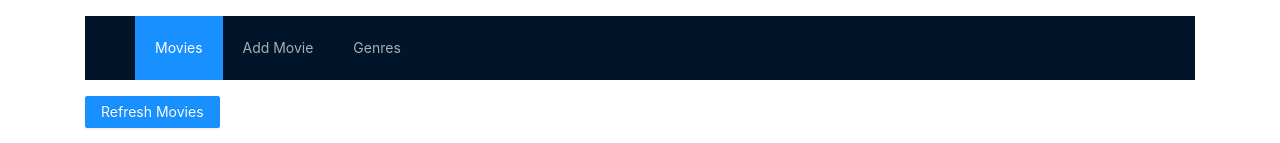
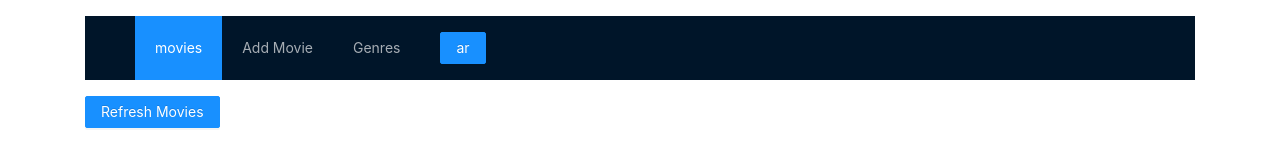
Before and after one commit to zead1992/react-app, a React (Create React App) app: page /movies in a window 1280 px wide. Shown: the top 143 px of the page. Built offline with nearby package versions, Linux system fonts and the light colour scheme.

Commit message:
i18n next tranlate

```diff
--- a/package.json
+++ b/package.json
@@ -22,6 +22,8 @@
     "font-awesome": "^4.7.0",
     "formik": "^2.2.9",
     "formik-antd": "^2.0.1",
+    "i18next": "^20.3.5",
+    "i18next-http-backend": "^1.2.8",
     "jquery": "^3.5.1",
     "jwt-decode": "^2.2.0",
     "lodash-es": "^4.17.15",
@@ -31,6 +33,7 @@
     "query-string": "^6.13.1",
     "react": "^17.0.2",
     "react-dom": "^17.0.2",
+    "react-i18next": "^11.11.3",
     "react-redux": "^7.2.4",
     "react-router-dom": "^5.2.0",
     "react-scripts": "3.4.1",
--- a/src/components/common/navbar.tsx
+++ b/src/components/common/navbar.tsx
@@ -1,33 +1,42 @@
 import React, {FC, useEffect, useState} from 'react';
-import {Layout, Menu} from 'antd';
+import {Layout, Menu, Button} from 'antd';
 import {NavLink, useLocation} from 'react-router-dom';
+import {useTranslation} from "react-i18next";
 
 
-const {SubMenu} = Menu;
 const {Header} = Layout;
 const Navbar: FC = (props) => {
 
+    const {t, i18n} = useTranslation(['web']);
     const location = useLocation();
 
     const [state, setState] = useState({
         current: location.pathname,
     });
 
+    const langSwitch = ()=>{
+       return  i18n.language == 'en' ? 'ar' : 'en'
+    }
+
     useEffect(() => {
         setState({current: location.pathname})
     }, [location]);
 
+    const changeLang = async () => {
+        await i18n.changeLanguage(langSwitch());
+    };
 
 
     return (
         <Header>
-            <div className="logo" />
-            <Menu theme="dark" mode="horizontal"
+            <div className="logo"/>
+            <Menu theme="dark"
+                  mode="horizontal"
                   defaultSelectedKeys={[state.current]}
                   selectedKeys={[state.current]}>
                 <Menu.Item key="/movies">
                     <NavLink to={'/movies'}>
-                        Movies
+                        {t('web:movies.title')}
                     </NavLink>
                 </Menu.Item>
                 <Menu.Item key="/movies/new">
@@ -38,6 +47,10 @@ const Navbar: FC = (props) => {
                 <Menu.Item key="/genres">
                     <NavLink to={'/genres'}>Genres</NavLink>
                 </Menu.Item>
+                <Menu.Item>
+                    <Button onClick={() => changeLang()}
+                            type={"primary"}>{langSwitch()}</Button>
+                </Menu.Item>
             </Menu>
         </Header>
     );
--- a/src/index.tsx
+++ b/src/index.tsx
@@ -1,4 +1,4 @@
-import React from 'react';
+import React,{Suspense} from 'react';
 import ReactDOM from 'react-dom';
 import App from './App';
 import * as serviceWorker from './serviceWorker';
@@ -7,7 +7,7 @@ import {BrowserRouter} from "react-router-dom";
 import {store} from "./store/store";
 import {createMuiTheme, Theme, ThemeProvider} from '@material-ui/core';
 import './index.css';
-
+import "./plugins/i18next/i18n"
 
 const theme : Theme = createMuiTheme({
     palette:{
@@ -23,6 +23,7 @@ const theme : Theme = createMuiTheme({
 
 ReactDOM.render(
     <React.StrictMode>
+        <Suspense fallback={"... is loading"}>
             <BrowserRouter>
                 <Provider store={store}>
                     <ThemeProvider theme={theme}>
@@ -30,6 +31,7 @@ ReactDOM.render(
                     </ThemeProvider>
                 </Provider>
             </BrowserRouter>
+        </Suspense>
     </React.StrictMode>,
     document.getElementById('root')
 );
--- /dev/null
+++ b/src/plugins/i18next/i18n.ts
@@ -0,0 +1,25 @@
+import i18n from "i18next";
+import {initReactI18next} from "react-i18next";
+import enRes from './locales/en/ns1.json';
+import arRes from './locales/ar/ns1.json';
+
+export const resources = {
+    en: enRes,
+    ar: arRes
+} as const;
+
+i18n
+    .use(initReactI18next)
+    .init({
+        lng: "en",
+        resources,
+        fallbackLng: 'en',
+        interpolation: {
+            escapeValue: false
+        },
+        react: {
+            bindI18n: 'languageChanged',
+        }
+    });
+
+export default i18n;
--- /dev/null
+++ b/src/plugins/i18next/locales/ar/ns1.json
@@ -0,0 +1,10 @@
+{
+  "web": {
+    "movies": {
+      "title": "الأفلام"
+    }
+  },
+  "common": {
+    "save": "حفظ"
+  }
+}
--- /dev/null
+++ b/src/plugins/i18next/locales/en/ns1.json
@@ -0,0 +1,10 @@
+{
+  "web": {
+    "movies": {
+      "title": "movies"
+    }
+  },
+  "common": {
+    "save": "save"
+  }
+}
```
Also changed, not shown: src/plugins/i18next/react-i18next.d.ts (added, +9 -0 lines), 1 other file (tests, documents, lock files or other folders). Lines whose indentation alone changed are shown as unchanged.
